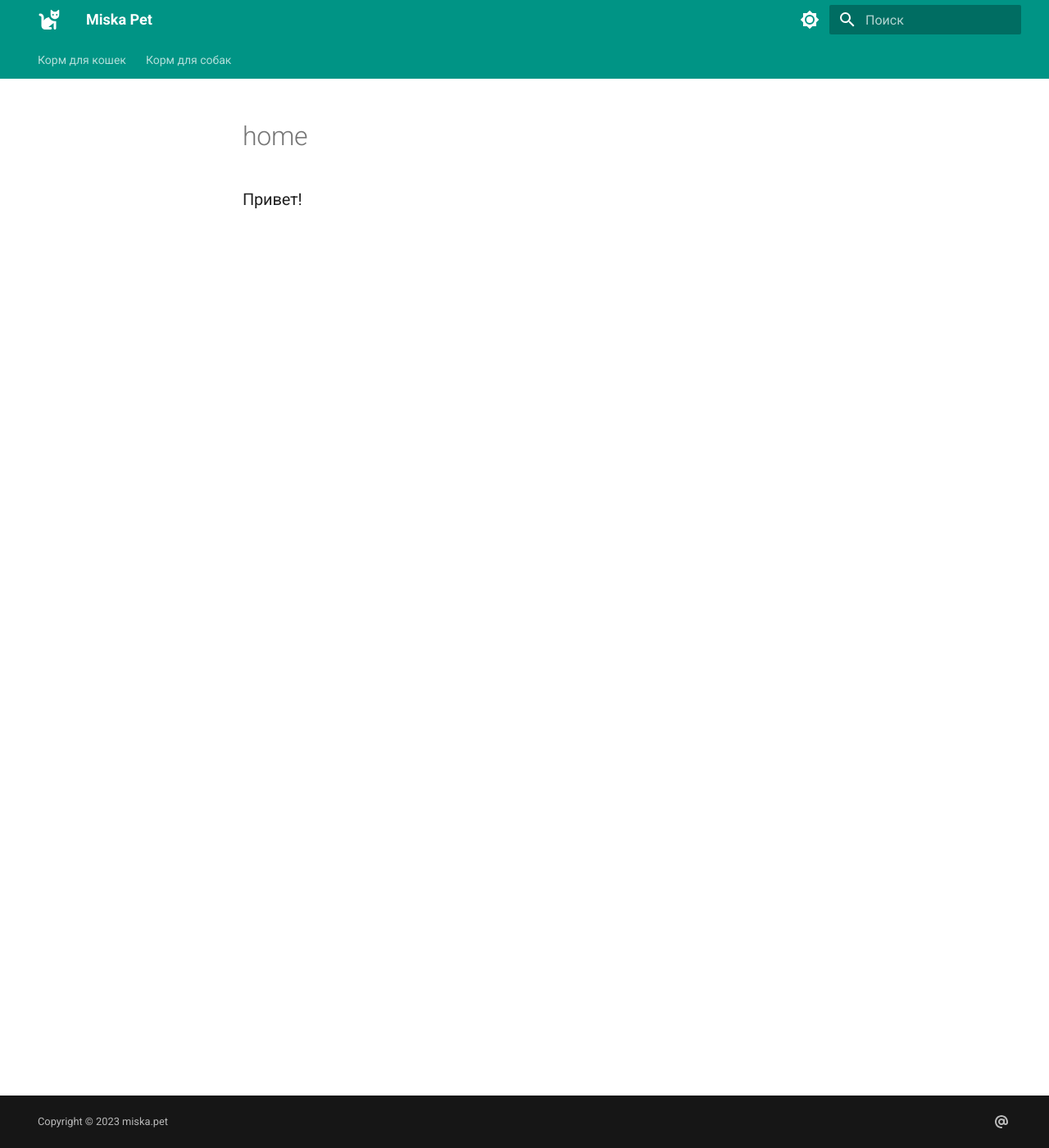
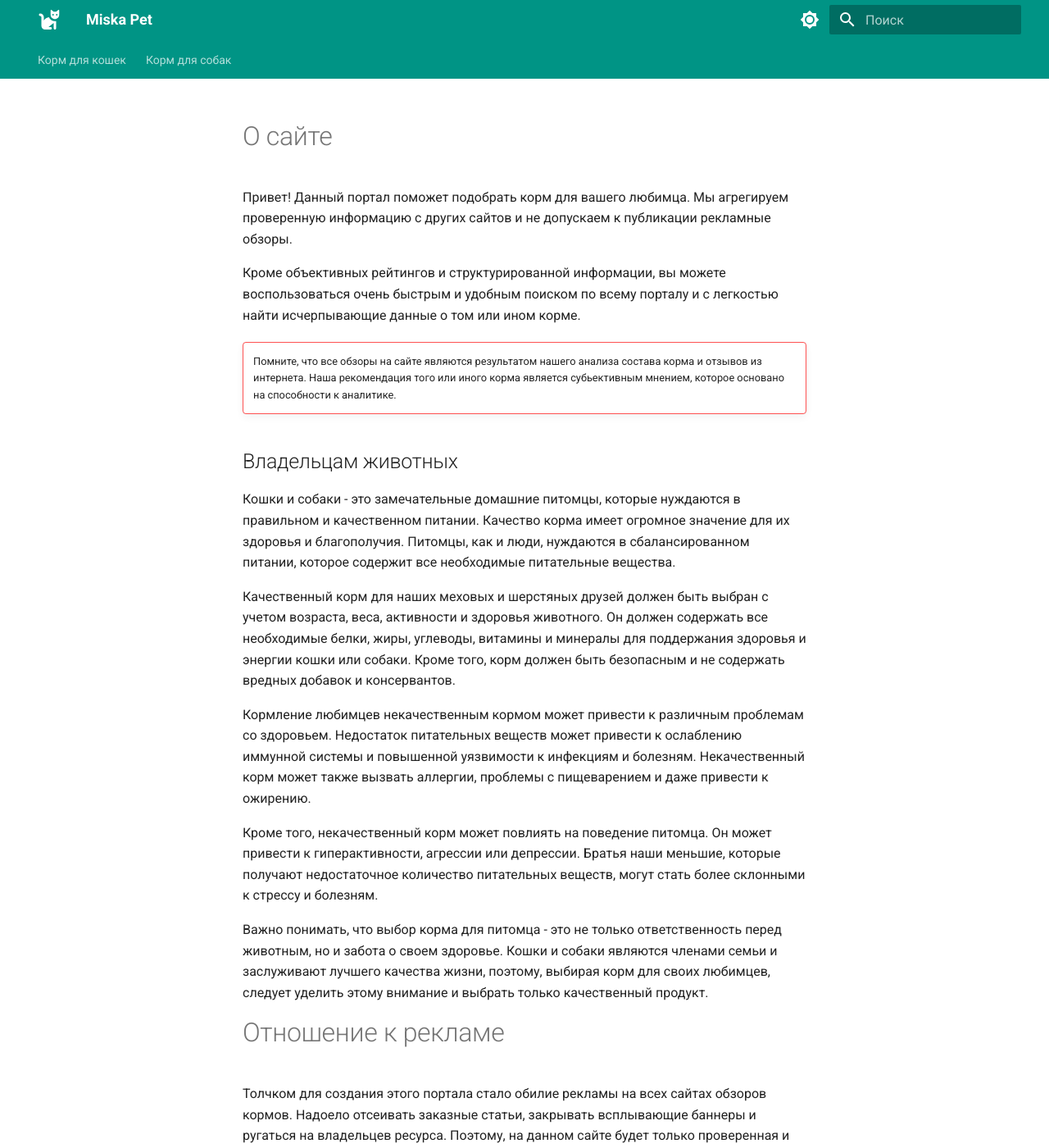
Before and after one commit to mainsloth/miska, an MkDocs documentation site: the page built from docs/index.md, in a window 1280 px wide and 1400 px high. Shown: the whole window at 82% size. Built offline with MkDocs 1.6.1 and Material for MkDocs 9.7.7, drawn with Linux system fonts in a browser that asks for light colours; some of the changed text lies outside the part shown.

Commit message:
feat(index): добавление заглавной страницы на сайт
INDEX-1

```diff
--- a/docs/index.md
+++ b/docs/index.md
@@ -1,5 +1,30 @@
 ---
-title: home
+title: Рейтинг, состав и рекомендации по кормам для животных
 ---
 
-### Привет!
+# О сайте
+
+Привет! Данный портал поможет подобрать корм для вашего любимца. Мы агрегируем проверенную информацию с других сайтов и не допускаем к публикации рекламные обзоры.
+
+Кроме объективных рейтингов и структурированной информации, вы можете воспользоваться очень быстрым и удобным поиском по всему порталу и с легкостью найти исчерпывающие данные о том или ином корме.
+
+!!! failure ""
+
+    Помните, что все обзоры на сайте являются результатом нашего анализа состава корма и отзывов из интернета. Наша рекомендация того или иного корма является субьективным мнением, которое основано на способности к аналитике.
+
+
+## Владельцам животных
+
+Кошки и собаки - это замечательные домашние питомцы, которые нуждаются в правильном и качественном питании. Качество корма имеет огромное значение для их здоровья и благополучия. Питомцы, как и люди, нуждаются в сбалансированном питании, которое содержит все необходимые питательные вещества.
+
+Качественный корм для наших меховых и шерстяных друзей должен быть выбран с учетом возраста, веса, активности и здоровья животного. Он должен содержать все необходимые белки, жиры, углеводы, витамины и минералы для поддержания здоровья и энергии кошки или собаки. Кроме того, корм должен быть безопасным и не содержать вредных добавок и консервантов.
+
+Кормление любимцев некачественным кормом может привести к различным проблемам со здоровьем. Недостаток питательных веществ может привести к ослаблению иммунной системы и повышенной уязвимости к инфекциям и болезням. Некачественный корм может также вызвать аллергии, проблемы с пищеварением и даже привести к ожирению.
+
+Кроме того, некачественный корм может повлиять на поведение питомца. Он может привести к гиперактивности, агрессии или депрессии. Братья наши меньшие, которые получают недостаточное количество питательных веществ, могут стать более склонными к стрессу и болезням.
+
+Важно понимать, что выбор корма для питомца - это не только ответственность перед животным, но и забота о своем здоровье. Кошки и собаки являются членами семьи и заслуживают лучшего качества жизни, поэтому, выбирая корм для своих любимцев, следует уделить этому внимание и выбрать только качественный продукт.
+
+# Отношение к рекламе
+
+Толчком для создания этого портала стало обилие рекламы на всех сайтах обзоров кормов. Надоело отсеивать заказные статьи, закрывать всплывающие баннеры и ругаться на владельцев ресурса. Поэтому, на данном сайте будет только проверенная и актуальная информация по составу того или иного корма.
```
